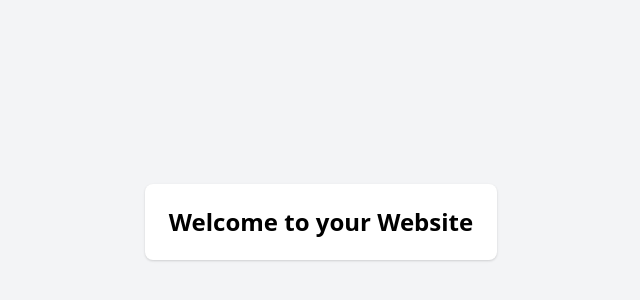
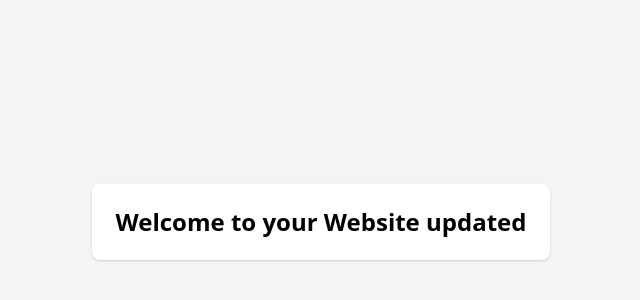
Before and after one commit to Adi343/Adi343.github.io, a plain HTML site: page index.html in a window 1280 px wide. Shown: the part 194-494 px from the top of the page, without its empty margins (319-959 px from the left). Drawn offline with nearby package versions, Linux system fonts and the light colour scheme.

Commit message:
Update index.html

```diff
--- a/index.html
+++ b/index.html
@@ -5,7 +5,7 @@
   </head>
   <body>
     <div data-server-rendered="true" id="__nuxt"><!----><div id="__layout"><div class="relative flex items-top justify-center min-h-screen bg-gray-100 sm:items-center sm:pt-0"><link href="https://cdn.jsdelivr.net/npm/tailwindcss@2.1.2/dist/tailwind.min.css" rel="stylesheet"> <div class="mt-8 bg-white overflow-hidden shadow sm:rounded-lg p-6"><h2 class="text-2xl leading-7 font-semibold">
-        Welcome to your Website
+        Welcome to your Website updated
       </h2></div></div></div></div><script>window.__NUXT__={staticAssetsBase:"/_nuxt/static/1627376168",layout:"default",error:null,serverRendered:!0,routePath:"/",config:{_app:{basePath:"/",assetsPath:"/_nuxt/",cdnURL:null}}}</script><script src="/_nuxt/b8e3190.js" defer></script><script src="/_nuxt/9005129.js" defer></script><script src="/_nuxt/b24c923.js" defer></script><script src="/_nuxt/8993f4c.js" defer></script><script src="/_nuxt/f14c915.js" defer></script>
   </body>
 </html>
```
